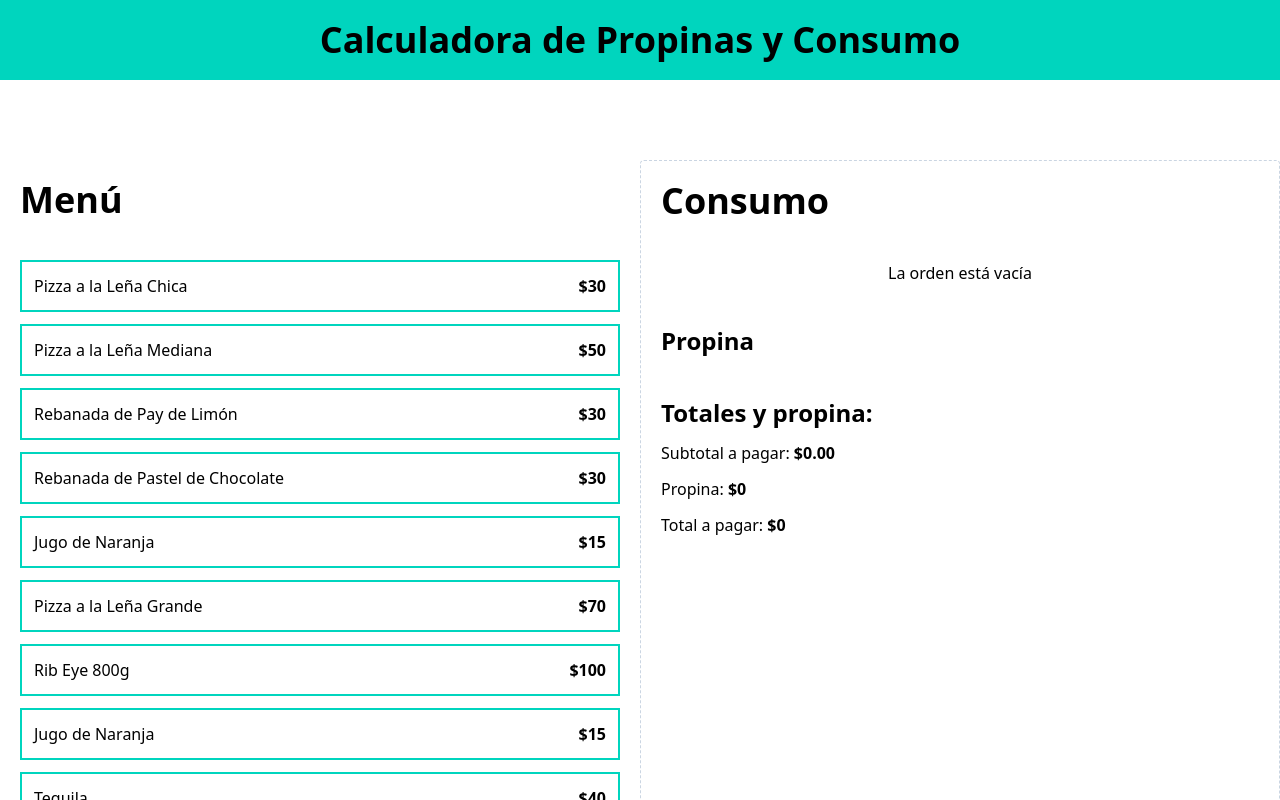
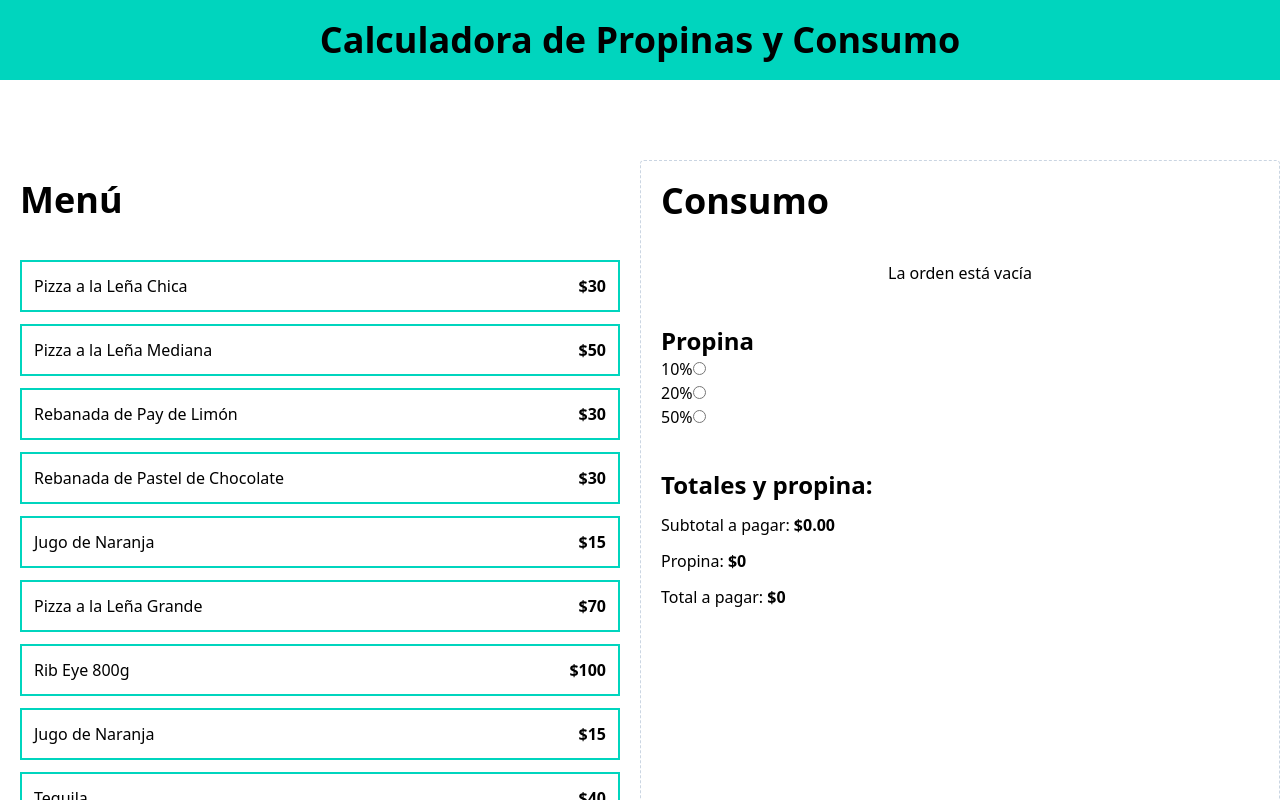
Before and after one commit to juancmdev/calculadora-propinas-react, a React (Vite) app: page / in a window 1280 px wide. Shown: the top 800 px of the page. Built offline with nearby package versions, Linux system fonts and the light colour scheme.

Commit message:
Update TipPercentageForm.tsx

```diff
--- a/src/components/TipPercentageForm.tsx
+++ b/src/components/TipPercentageForm.tsx
@@ -1,7 +1,33 @@
+const tipOptions = [
+  {
+    id: "tip-10",
+    value: 0.1,
+    label: "10%",
+  },
+  {
+    id: "tip-20",
+    value: 0.2,
+    label: "20%",
+  },
+  {
+    id: "tip-50",
+    value: 0.5,
+    label: "50%",
+  },
+];
+
 export default function TipPercentageForm() {
   return (
     <div>
       <h3 className="font-black text-2xl">Propina</h3>
+      <form>
+        {tipOptions.map((tip) => (
+          <div>
+            <label htmlFor={tip.id}>{tip.label}</label>
+            <input id={tip.id} type="radio" name="tip" value={tip.value} />
+          </div>
+        ))}
+      </form>
     </div>
   );
 }
```
